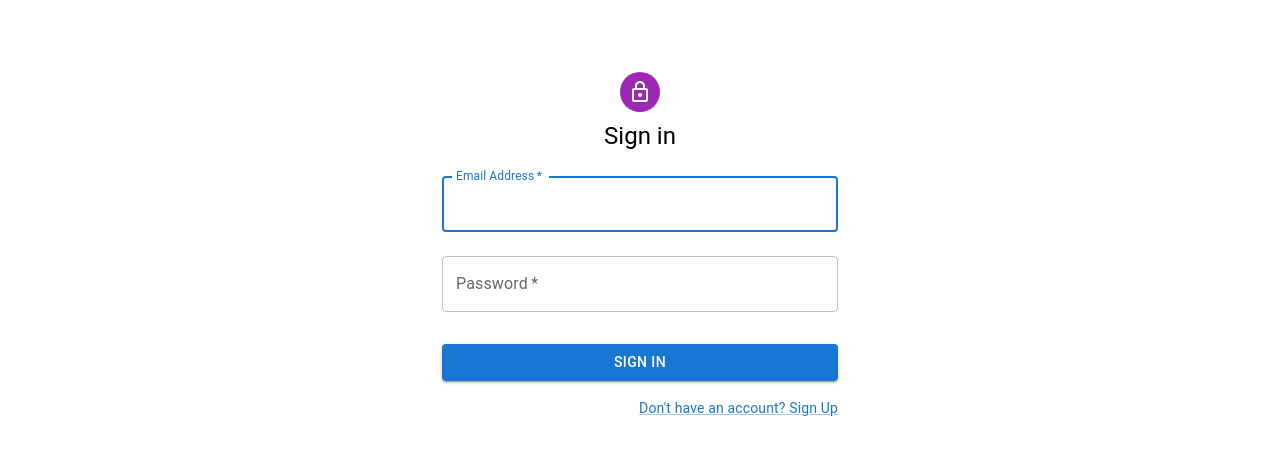
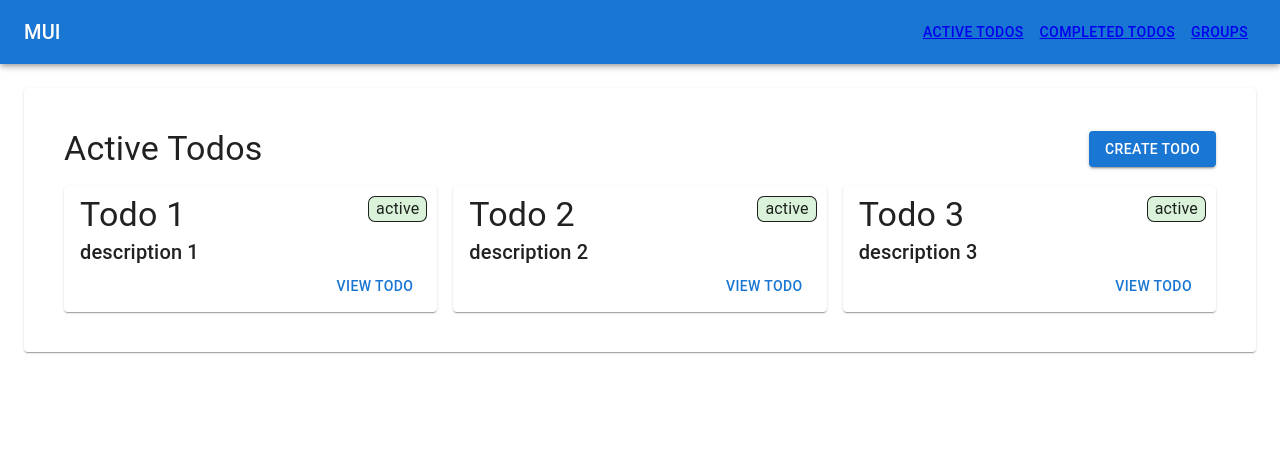
Before and after one commit to NoumanFatta/todo, a React (Create React App) app: page /home in a window 1280 px wide. Shown: the top 454 px of the page. Built offline with nearby package versions, Linux system fonts and the light colour scheme.

Commit message:
active todos ui half completed

```diff
--- a/package.json
+++ b/package.json
@@ -11,6 +11,7 @@
     "@testing-library/jest-dom": "^5.16.5",
     "@testing-library/react": "^13.4.0",
     "@testing-library/user-event": "^13.5.0",
+    "node-sass": "^7.0.3",
     "react": "^18.2.0",
     "react-dom": "^18.2.0",
     "react-redux": "^8.0.2",
--- a/src/App.js
+++ b/src/App.js
@@ -1,7 +1,8 @@
-import Signin from "./pages/Signin";
+import Routes from "./Routes";
+import "./App.scss";
 
 const App = () => {
-  return <Signin />;
+  return <Routes />;
 };
 
 export default App;
--- /dev/null
+++ b/src/App.scss
@@ -0,0 +1,14 @@
+.status {
+  position: absolute;
+  top: 10px;
+  right: 10px;
+  border: 1px solid;
+  padding: 0px 7px;
+  border-radius: 7px;
+  background: #afe3af7a;
+}
+.view-popup {
+  .MuiPaper-root {
+    min-width: 500px;
+  }
+}
--- /dev/null
+++ b/src/Routes.jsx
@@ -0,0 +1,50 @@
+import * as React from "react";
+import { Navigate, useRoutes } from "react-router-dom";
+import BlankLayout from "./components/BlankLayout";
+import MainLayout from "./components/MainLayout";
+import Home from "./pages/Home";
+import Signin from "./pages/Signin";
+import Signup from "./pages/Signup";
+const Routes = () => {
+  const isLoggedIn = true;
+  let element = useRoutes([
+    {
+      path: "/",
+      element: isLoggedIn ? <MainLayout /> : <Navigate to="/login" />,
+      children: [
+        {
+          index: true,
+          element: isLoggedIn ? (
+            <Navigate to="home" />
+          ) : (
+            <Navigate to="/login" />
+          ),
+        },
+        {
+          path: "home",
+          element: <Home />,
+        },
+        {
+          path: "completed",
+          element: <Home />,
+        },
+        {
+          path: "groups",
+          element: <Home />,
+        },
+      ],
+    },
+    {
+      path: "/",
+      element: !isLoggedIn ? <BlankLayout /> : <Navigate to="/home" />,
+      children: [
+        { path: "/login", element: <Signin /> },
+        { path: "/signup", element: <Signup /> },
+      ],
+    },
+  ]);
+
+  return element;
+};
+
+export default Routes;
--- /dev/null
+++ b/src/components/BlankLayout.jsx
@@ -0,0 +1,7 @@
+import React, { Outlet } from "react-router-dom";
+
+const BlankLayout = () => {
+  return <Outlet />;
+};
+
+export default BlankLayout;
--- /dev/null
+++ b/src/components/MainLayout.jsx
@@ -0,0 +1,107 @@
+import React, { useState } from "react";
+import AppBar from "@mui/material/AppBar";
+import Box from "@mui/material/Box";
+import Drawer from "@mui/material/Drawer";
+import IconButton from "@mui/material/IconButton";
+import List from "@mui/material/List";
+import ListItem from "@mui/material/ListItem";
+import ListItemButton from "@mui/material/ListItemButton";
+import ListItemText from "@mui/material/ListItemText";
+import MenuIcon from "@mui/icons-material/Menu";
+import Toolbar from "@mui/material/Toolbar";
+import Typography from "@mui/material/Typography";
+import Button from "@mui/material/Button";
+import { Link, Outlet } from "react-router-dom";
+
+const drawerWidth = 240;
+const navItems = [
+  { title: "Active Todos", link: "/home" },
+  { title: "Completed Todos", link: "/completed" },
+  { title: "Groups", link: "/groups" },
+];
+
+const Nav = (props) => {
+  const { window } = props;
+  const [mobileOpen, setMobileOpen] = useState(false);
+
+  const handleDrawerToggle = () => {
+    setMobileOpen(!mobileOpen);
+  };
+
+  const drawer = (
+    <Box onClick={handleDrawerToggle} sx={{ textAlign: "center" }}>
+      <List>
+        {navItems.map((item) => (
+          <ListItem key={item.title} disablePadding>
+            <ListItemButton sx={{ textAlign: "center" }}>
+              <Link to={item.link}>
+                <ListItemText primary={item.title} />
+              </Link>
+            </ListItemButton>
+          </ListItem>
+        ))}
+      </List>
+    </Box>
+  );
+
+  const container =
+    window !== undefined ? () => window().document.body : undefined;
+
+  return (
+    <Box>
+      <AppBar component="nav">
+        <Toolbar>
+          <IconButton
+            color="inherit"
+            aria-label="open drawer"
+            edge="start"
+            onClick={handleDrawerToggle}
+            sx={{ mr: 2, display: { sm: "none" } }}
+          >
+            <MenuIcon />
+          </IconButton>
+          <Typography
+            variant="h6"
+            component="div"
+            sx={{ flexGrow: 1, display: { xs: "none", sm: "block" } }}
+          >
+            MUI
+          </Typography>
+          <Box sx={{ display: { xs: "none", sm: "block" } }}>
+            {navItems.map((item) => (
+              <Button key={item.title} sx={{ color: "#fff" }}>
+                <Link to={item.link}>{item.title}</Link>
+              </Button>
+            ))}
+          </Box>
+        </Toolbar>
+      </AppBar>
+      <Box component="nav">
+        <Drawer
+          container={container}
+          variant="temporary"
+          open={mobileOpen}
+          onClose={handleDrawerToggle}
+          ModalProps={{
+            keepMounted: true, // Better open performance on mobile.
+          }}
+          sx={{
+            display: { xs: "block", sm: "none" },
+            "& .MuiDrawer-paper": {
+              boxSizing: "border-box",
+              width: drawerWidth,
+            },
+          }}
+        >
+          {drawer}
+        </Drawer>
+      </Box>
+      <Box component="main" sx={{ p: 3 }}>
+        <Toolbar />
+        <Outlet />
+      </Box>
+    </Box>
+  );
+};
+
+export default Nav;
--- /dev/null
+++ b/src/components/Popup.jsx
@@ -0,0 +1,35 @@
+import React from "react";
+import Dialog from "@mui/material/Dialog";
+import DialogContent from "@mui/material/DialogContent";
+import { Grow } from "@mui/material";
+
+
+const TransitionGrow = React.forwardRef(function Transition(props, ref) {
+  return <Grow direction="left" ref={ref} {...props} />;
+});
+
+const Popup = ({
+  children,
+  open,
+  handleClose,
+  className,
+  modalWidth = "lg",
+  fullWidth,
+}) => {
+
+  return (
+    <Dialog
+      fullWidth={fullWidth}
+      className={className}
+      maxWidth={modalWidth}
+      open={open}
+      TransitionComponent={TransitionGrow}
+      onClose={handleClose}
+      container={document.getElementById("modal")}
+    >
+      <DialogContent>{children}</DialogContent>
+    </Dialog>
+  );
+};
+Popup.defaultProps = { fullWidth: true };
+export default Popup;
--- a/src/index.js
+++ b/src/index.js
@@ -3,9 +3,14 @@ import ReactDOM from "react-dom/client";
 import "./index.css";
 import App from "./App";
 import reportWebVitals from "./reportWebVitals";
+import { BrowserRouter } from "react-router-dom";
 
 const root = ReactDOM.createRoot(document.getElementById("root"));
-root.render(<App />);
+root.render(
+  <BrowserRouter>
+    <App />
+  </BrowserRouter>
+);
 
 // If you want to start measuring performance in your app, pass a function
 // to log results (for example: reportWebVitals(console.log))
--- /dev/null
+++ b/src/pages/Home.jsx
@@ -0,0 +1,99 @@
+import { Box, Button, Card, Grid, Typography } from "@mui/material";
+import React, { useState } from "react";
+import Popup from "../components/Popup";
+
+const Home = () => {
+  const todos = [
+    {
+      title: "Todo 1",
+      description: "description 1",
+      id: "1",
+      status: "active",
+    },
+    {
+      title: "Todo 2",
+      description: "description 2",
+      id: "2",
+      status: "active",
+    },
+    {
+      title: "Todo 3",
+      description: "description 3",
+      id: "3",
+      status: "active",
+    },
+  ];
+  const [open, setOpen] = useState(false);
+  const [openedTodo, setOpenedTodo] = useState({});
+  const openView = (id) => {
+    const currentTodo = todos.find((todo) => todo.id === id);
+    setOpenedTodo(currentTodo);
+    setOpen(true);
+  };
+
+  const handleClose = () => {
+    setOpen(false);
+    setTimeout(() => {
+      setOpenedTodo({});
+    }, 100);
+  };
+
+  return (
+    <Card sx={{ padding: 5 }}>
+      <Grid
+        container
+        alignItems="center"
+        marginBottom={2}
+        sx={{
+          justifyContent: {
+            md: "space-between",
+          },
+          flexDirection: {
+            sm: "column",
+            md: "row",
+          },
+        }}
+      >
+        <Grid item>
+          <Typography variant="h4">Active Todos</Typography>
+        </Grid>
+        <Grid item>
+          <Button variant="contained">Create Todo</Button>
+        </Grid>
+      </Grid>
+      <Grid container spacing={2}>
+        {todos.map((todo) => (
+          <>
+            <Grid key={todo.id} item xs={12} sm={6} md={6} lg={4}>
+              <Card sx={{ paddingX: 2, paddingY: 1, position: "relative" }}>
+                <Typography className="status">{todo.status}</Typography>
+                <Typography variant="h4">{todo.title}</Typography>
+                <Typography variant="h6">{todo.description}</Typography>
+                <Box display="flex" justifyContent="flex-end">
+                  <Button onClick={() => openView(todo.id)}>View Todo</Button>
+                </Box>
+              </Card>
+            </Grid>
+          </>
+        ))}
+      </Grid>
+      <Popup
+        className={"view-popup"}
+        handleClose={handleClose}
+        fullWidth={false}
+        open={open}
+      >
+        <Typography textAlign="center" variant="h4">
+          {openedTodo.title}
+        </Typography>
+        <Typography variant="p" fontSize="20px">
+          {" "}
+          {openedTodo.description}
+        </Typography>
+        <h1>status: {openedTodo.status}</h1>
+      </Popup>
+    </Card>
+  );
+};
+
+export default Home;
--- a/src/pages/Signin.jsx
+++ b/src/pages/Signin.jsx
@@ -4,12 +4,12 @@ import {
   TextField,
   Typography,
   Container,
-  Link,
   Grid,
   Box,
 } from "@mui/material";
 
 import { LockOutlined } from "@mui/icons-material";
+import { Link } from "react-router-dom";
 
 const Signin = () => {
   const handleSubmit = (event) => {
@@ -68,7 +68,7 @@ const Signin = () => {
           </Button>
           <Grid container justifyContent={'flex-end'}>
             <Grid item >
-              <Link href="#" variant="body2">
+              <Link to="/signup">
                 {"Don't have an account? Sign Up"}
               </Link>
             </Grid>
--- a/src/pages/Signup.jsx
+++ b/src/pages/Signup.jsx
@@ -5,14 +5,13 @@ import CssBaseline from "@mui/material/CssBaseline";
 import TextField from "@mui/material/TextField";
 import FormControlLabel from "@mui/material/FormControlLabel";
 import Checkbox from "@mui/material/Checkbox";
-import Link from "@mui/material/Link";
 import Grid from "@mui/material/Grid";
 import Box from "@mui/material/Box";
 import LockOutlinedIcon from "@mui/icons-material/LockOutlined";
 import Typography from "@mui/material/Typography";
 import Container from "@mui/material/Container";
+import { Link } from "react-router-dom";
 
-const theme = createTheme();
 
 const Signup = () => {
   const handleSubmit = (event) => {
@@ -102,7 +101,7 @@ const Signup = () => {
           </Button>
           <Grid container justifyContent="flex-end">
             <Grid item>
-              <Link href="#" variant="body2">
+              <Link to="/login">
                 Already have an account? Sign in
               </Link>
             </Grid>
```
Also changed, not shown: src/App.css (deleted, +0 -38 lines), 1 other file (tests, documents, lock files or other folders).
